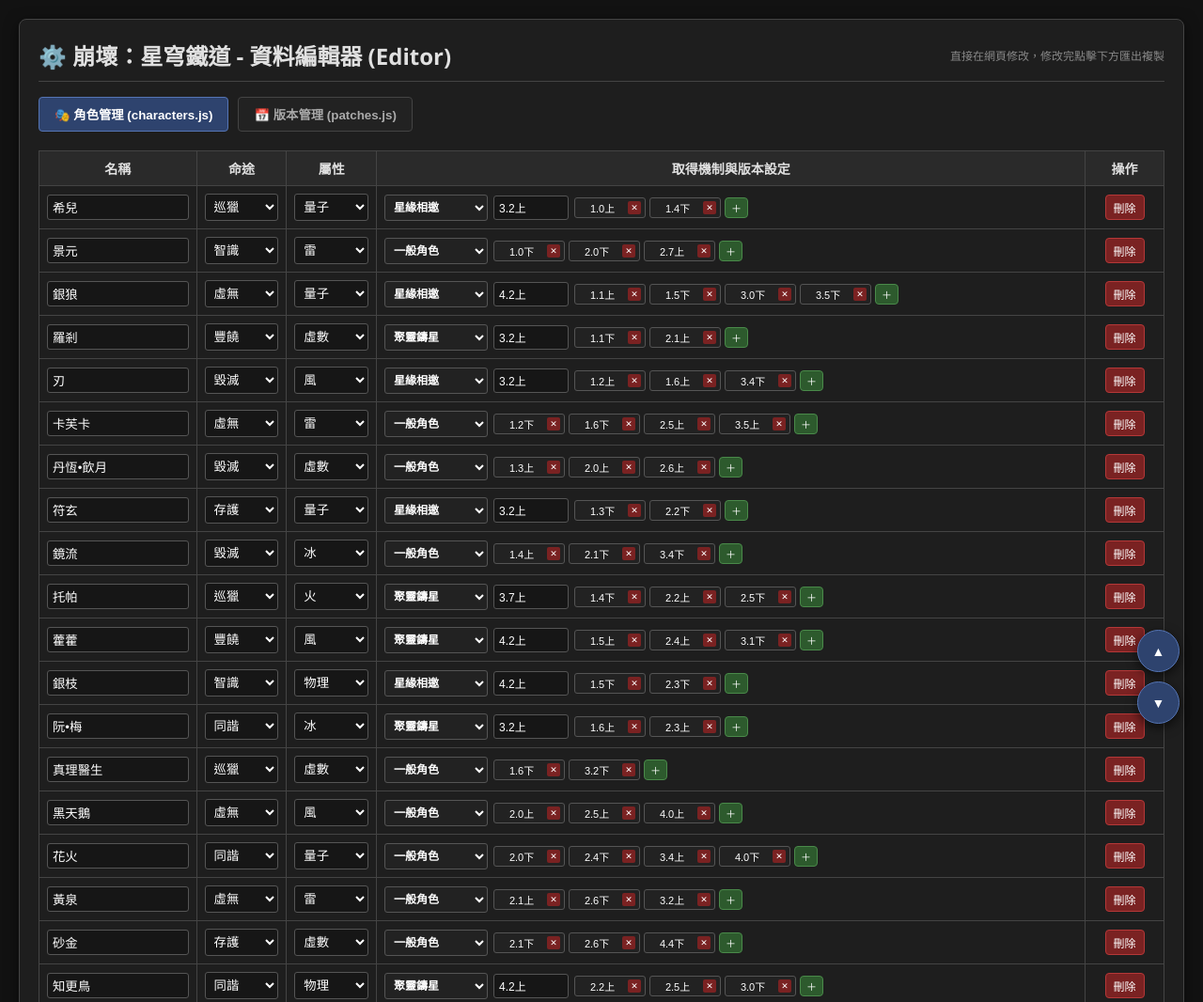
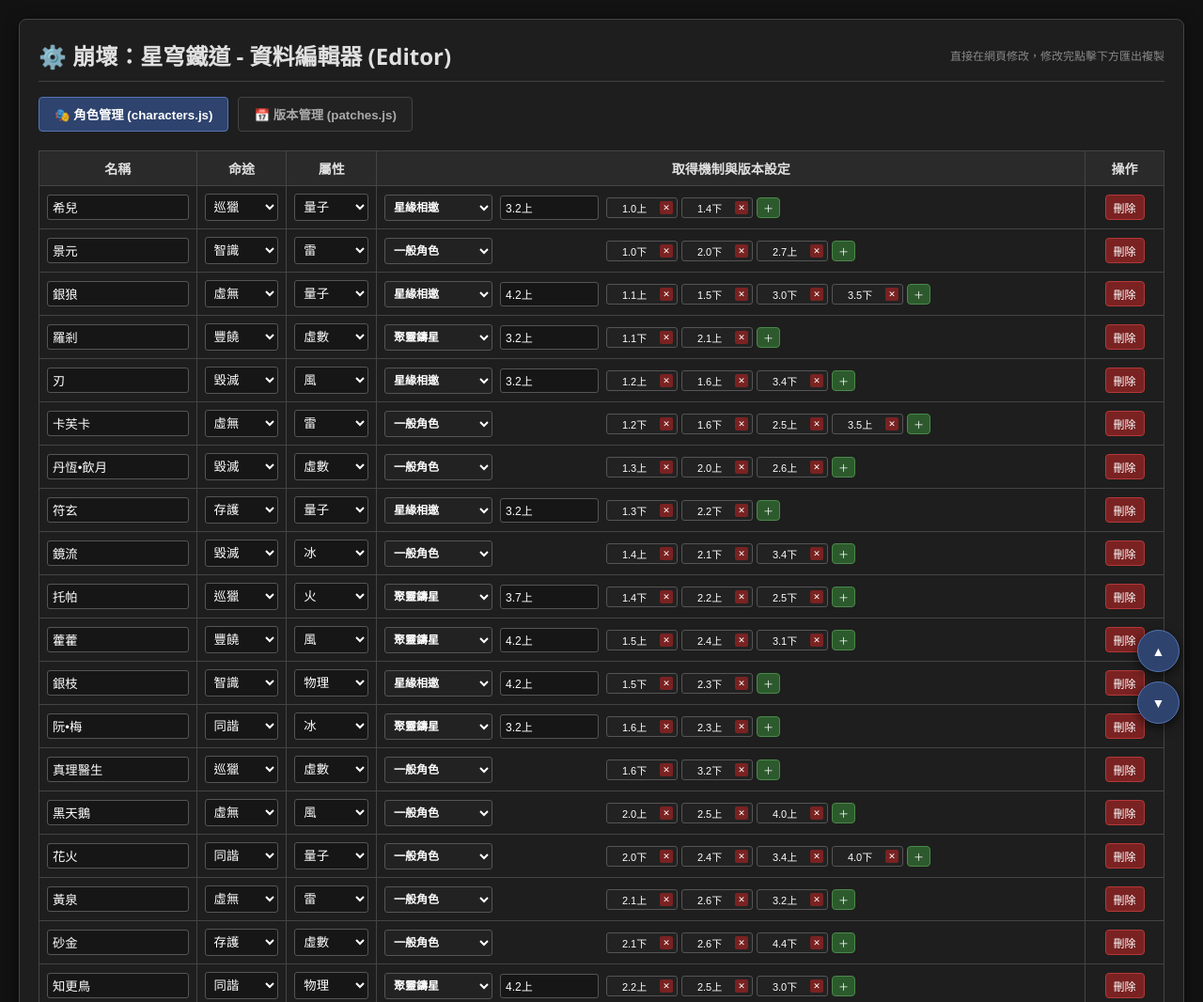
Before and after one commit to ShibaShika/hsr-banner, a plain HTML site: page editor.html in a window 1280 px wide. Shown: the top 1066 px of the page at 94% size. Drawn offline with Linux system fonts and the light colour scheme.

Commit message:
Update editor.html

```diff
--- a/editor.html
+++ b/editor.html
@@ -12,7 +12,7 @@
     <style>
         :root { --bg: #121212; --surface: #1e1e1e; --border: #444; --text: #e0e0e0; --primary: #2e436e; }
         body { font-family: 'Segoe UI', Tahoma, Geneva, Verdana, sans-serif; background: var(--bg); color: var(--text); margin: 0; padding: 20px; }
-        .container { max-width: 1200px; margin: 0 auto; background: var(--surface); padding: 20px; border-radius: 8px; border: 1px solid var(--border); box-shadow: 0 4px 15px rgba(0,0,0,0.5); }
+        .container { max-width: 1250px; margin: 0 auto; background: var(--surface); padding: 20px; border-radius: 8px; border: 1px solid var(--border); box-shadow: 0 4px 15px rgba(0,0,0,0.5); }
         h1 { margin-top: 0; font-size: 24px; border-bottom: 1px solid var(--border); padding-bottom: 10px; display: flex; justify-content: space-between; align-items: center; }
 
         /* 頁籤樣式 */
@@ -25,7 +25,6 @@
         /* 表格與表單樣式 */
         table { width: 100%; border-collapse: collapse; margin-bottom: 15px; font-size: 14px; }
         th, td { border: 1px solid var(--border); padding: 8px; text-align: left; vertical-align: middle; }
-        /* 標頭全面置中 */
         th { background: #2a2a2a; text-align: center; }
         input[type="text"], input[type="date"], select { padding: 5px; background: #161616; border: 1px solid #555; color: #fff; border-radius: 3px; box-sizing: border-box; }
         input:focus, select:focus { border-color: #888; outline: none; }
@@ -266,24 +265,28 @@
                             </select>
                         </td>
                         <td>
-                            <!-- 將下拉選單、版本/日期、歷史版本方塊全部合併至同一列 -->
-                            <div style="display: flex; flex-wrap: wrap; gap: 6px; align-items: center;">
-                                <select onchange="onTypeChange(${index}, this.value)" style="width: 110px; font-size: 12px; font-weight: bold; background: #222; flex-shrink: 0;">
+                            <!-- 使用 CSS Grid 嚴格對齊所有欄位，消除參差不齊感 -->
+                            <div style="display: grid; grid-template-columns: 115px 105px 1fr; align-items: center; gap: 8px;">
+                                <!-- 欄位 1: 下拉選單 -->
+                                <select onchange="onTypeChange(${index}, this.value)" style="width: 100%; font-size: 12px; font-weight: bold; background: #222;">
                                     <option value="normal" ${currentType === 'normal' ? 'selected' : ''}>一般角色</option>
                                     <option value="pool" ${currentType === 'pool' ? 'selected' : ''}>星緣相邀</option>
                                     <option value="shop" ${currentType === 'shop' ? 'selected' : ''}>聚靈鑄星</option>
                                     <option value="collab" ${currentType === 'collab' ? 'selected' : ''}>長期聯動</option>
                                 </select>
 
+                                <!-- 欄位 2: 條件式第二輸入框 (固定寬度佔位，確保後方歷史版本完美對齊) -->
+                                <div>
                                     ${(currentType === 'pool' || currentType === 'shop') ? `
-                                    <input type="text" value="${termPatch}" placeholder="起始版本" onchange="updateTermPatch(${index}, this.value)" style="width: 80px; font-size: 12px; flex-shrink: 0;">
+                                        <input type="text" value="${termPatch}" placeholder="起始版本" onchange="updateTermPatch(${index}, this.value)" style="width: 100%; font-size: 12px;">
                                     ` : ''}
+                                    ${currentType === 'collab' ? `
+                                        <input type="date" value="${dateInputValue}" onchange="updateCollabDate(${index}, this.value)" style="width: 100%; font-size: 12px;" title="聯動日期">
+                                    ` : ''}
+                                </div>
 
-                                ${currentType === 'collab' ? `
-                                    <input type="date" value="${dateInputValue}" onchange="updateCollabDate(${index}, this.value)" style="width: 130px; font-size: 12px; flex-shrink: 0;">
-                                    <span style="font-size: 11px; color: #8ef9f3;">版本: <b>${char.isCollab || '未定'}</b></span>
-                                ` : ''}
-
+                                <!-- 欄位 3: 歷史版本方塊或聯動版本提示 -->
+                                <div>
                                     ${currentType !== 'collab' ? `
                                         <div style="display: flex; flex-wrap: wrap; gap: 4px; align-items: center;">
                                             ${runs.map((run, rIdx) => `
@@ -294,7 +297,10 @@
                                             `).join('')}
                                             <button type="button" class="btn" style="padding: 2px 6px; font-size: 11px; background: #2d5a2d; border-color: #4a8a4a;" onclick="addRun(${index})" title="新增版本格">＋</button>
                                         </div>
-                                ` : ''}
+                                    ` : `
+                                        <span style="font-size: 11px; color: #8ef9f3;">對應版本: <b>${char.isCollab || '未定'}</b></span>
+                                    `}
+                                </div>
                             </div>
                         </td>
                         <td style="text-align: center;">
```
Lines whose indentation alone changed are shown as unchanged.
